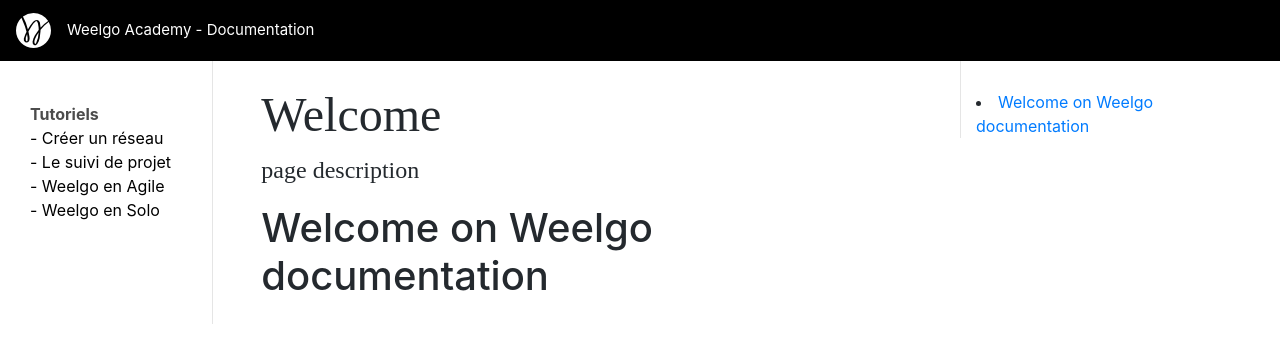
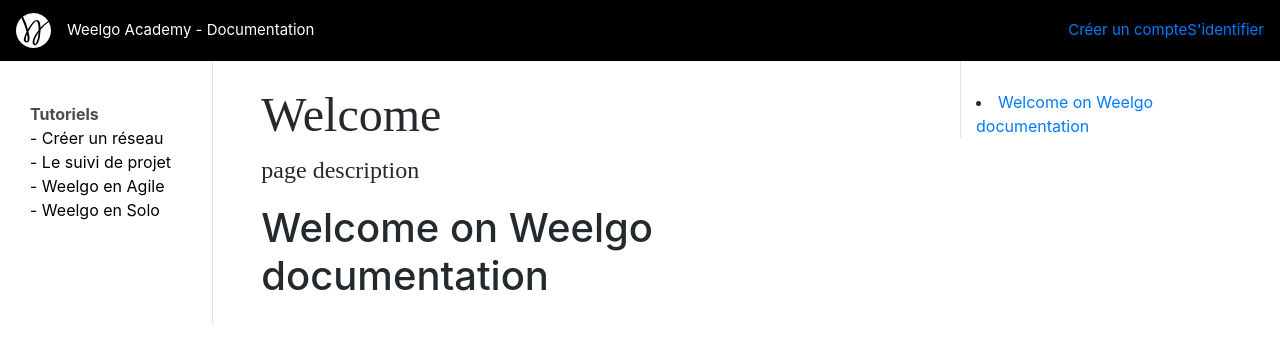
Before and after one commit to Weelgo/weelgo.github.io, a Jekyll site: the page built from index.md, in a window 1280 px wide. Shown: the top 363 px of the page. Built offline with Jekyll 4.4.1, drawn with Linux system fonts in a browser that asks for light colours.

Commit message:
Modif index

```diff
--- a/_includes/docs-navbar.html
+++ b/_includes/docs-navbar.html
@@ -10,5 +10,9 @@
         Weelgo Academy - Documentation</a>
       </li>
     </ul>
+     <ul class="nav navbar-nav navbar-right">
+     	<li><a href="https://www.weelgo.com/weelgo-portal/create_account">Créer un compte</a></li>
+		<li><a href="https://www.weelgo.com/weelgo-portal/login">S'identifier</a></li>
+     </ul>
   </div>
 </nav>
```
